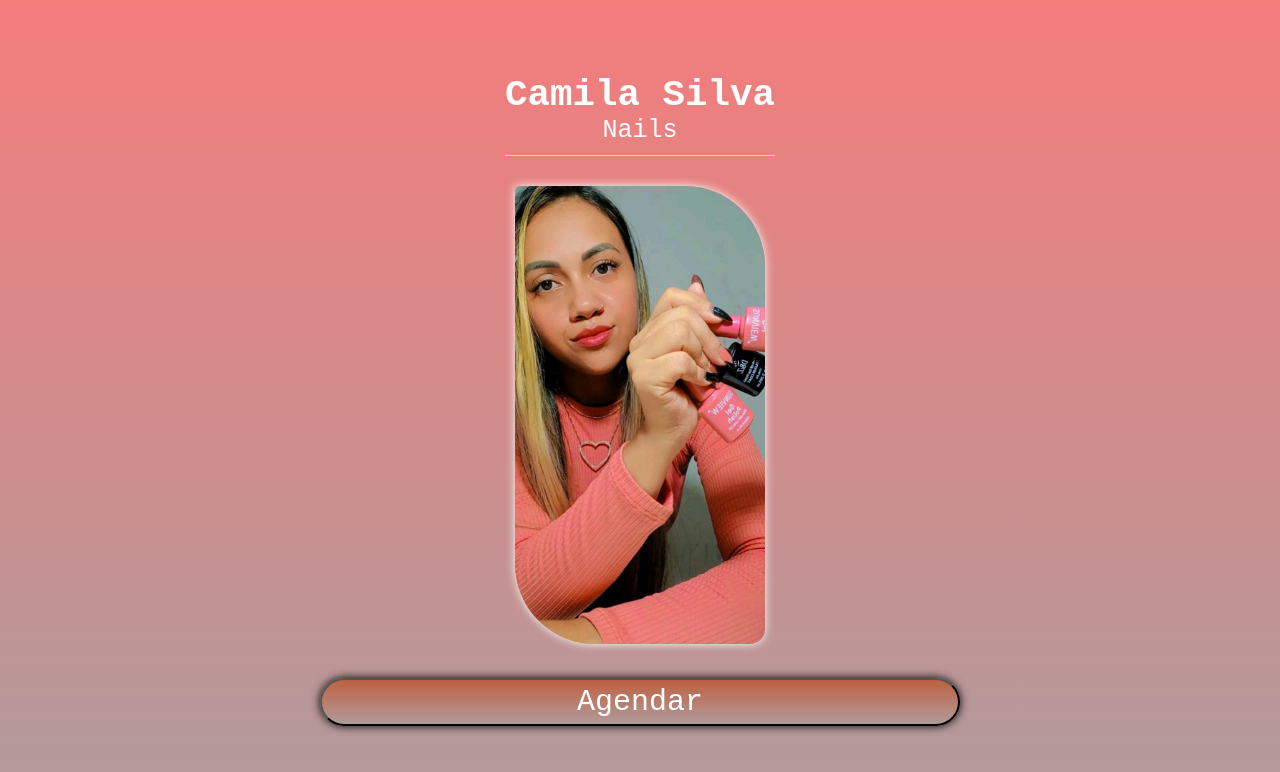
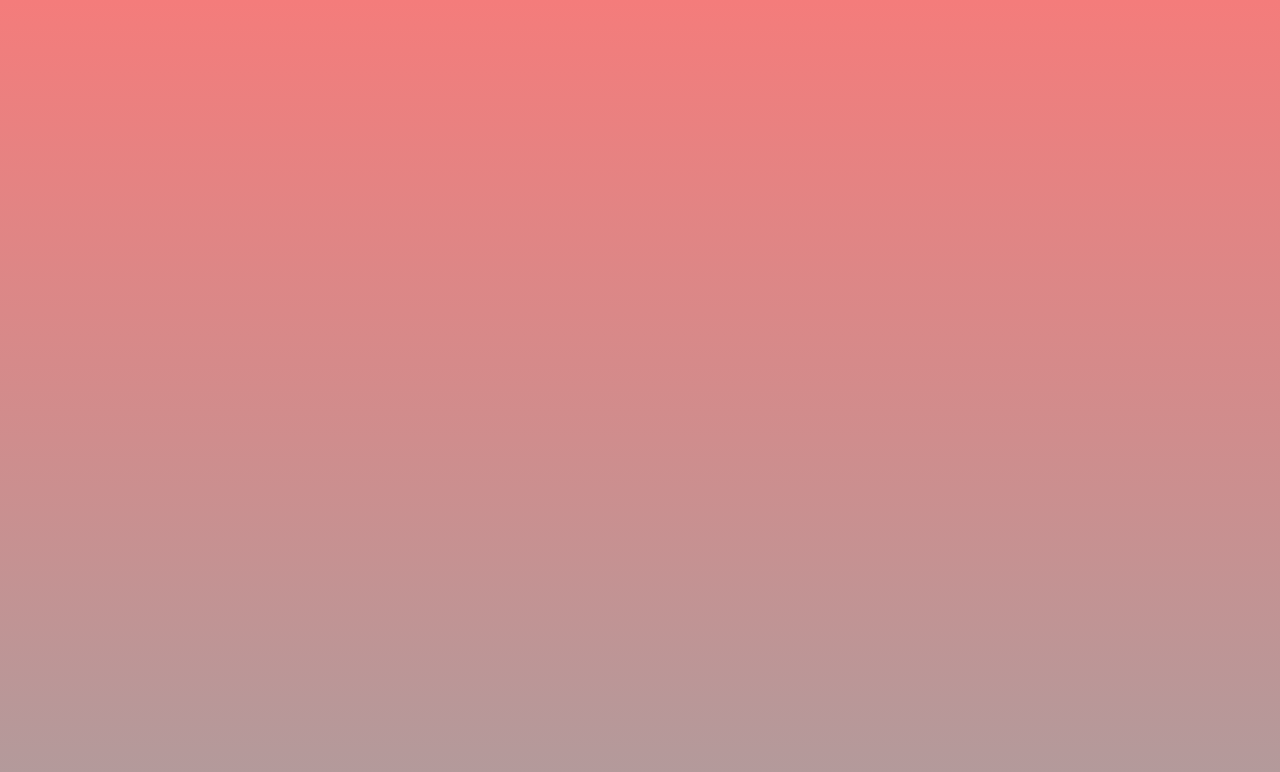
Before and after one commit to jr-roberto/appweb-contador, a plain HTML site: page index.html in a window 1280 px wide. Both pictures are taken after a click on the button "Agendar". Drawn offline with Linux system fonts and the light colour scheme.

Commit message:
Atualizacao necessaria

```diff
--- a/index.html
+++ b/index.html
@@ -11,7 +11,7 @@
 
     <main>
 
-        <section class="capa">
+        <section class="capa" id="telaCapaInicial">
 
             <div class="capa__topo">
                 <h1>Camila Silva</h1>
@@ -27,7 +27,7 @@
 
         </section>
 
-        <section class="agenda" id="btnAgenda">
+        <section class="agenda" id="telaAgendamento">
 
 
 
--- a/static/main.js
+++ b/static/main.js
@@ -1,4 +1,4 @@
 function agendaSite() {
-    let btnAgenda = document.getElementById("btnAgenda");
-    btnAgenda.classList.add("show");
+    let telaCapaInicial = document.getElementById("telaCapaInicial");
+    telaCapaInicial.classList.add("close");
 }
--- a/static/style.css
+++ b/static/style.css
@@ -26,6 +26,12 @@ section.capa {
     align-items: center;
     justify-content: center;
     gap: 30px;
+    overflow: hidden;
+    transition: .5s;
+}
+
+section.capa.close {
+    height: 0;
 }
 
 div.capa__topo {
@@ -56,7 +62,6 @@ section.capa button {
 }
 
 section.agenda {
-    background: green;
     transition: .2s;
 }
 
```
